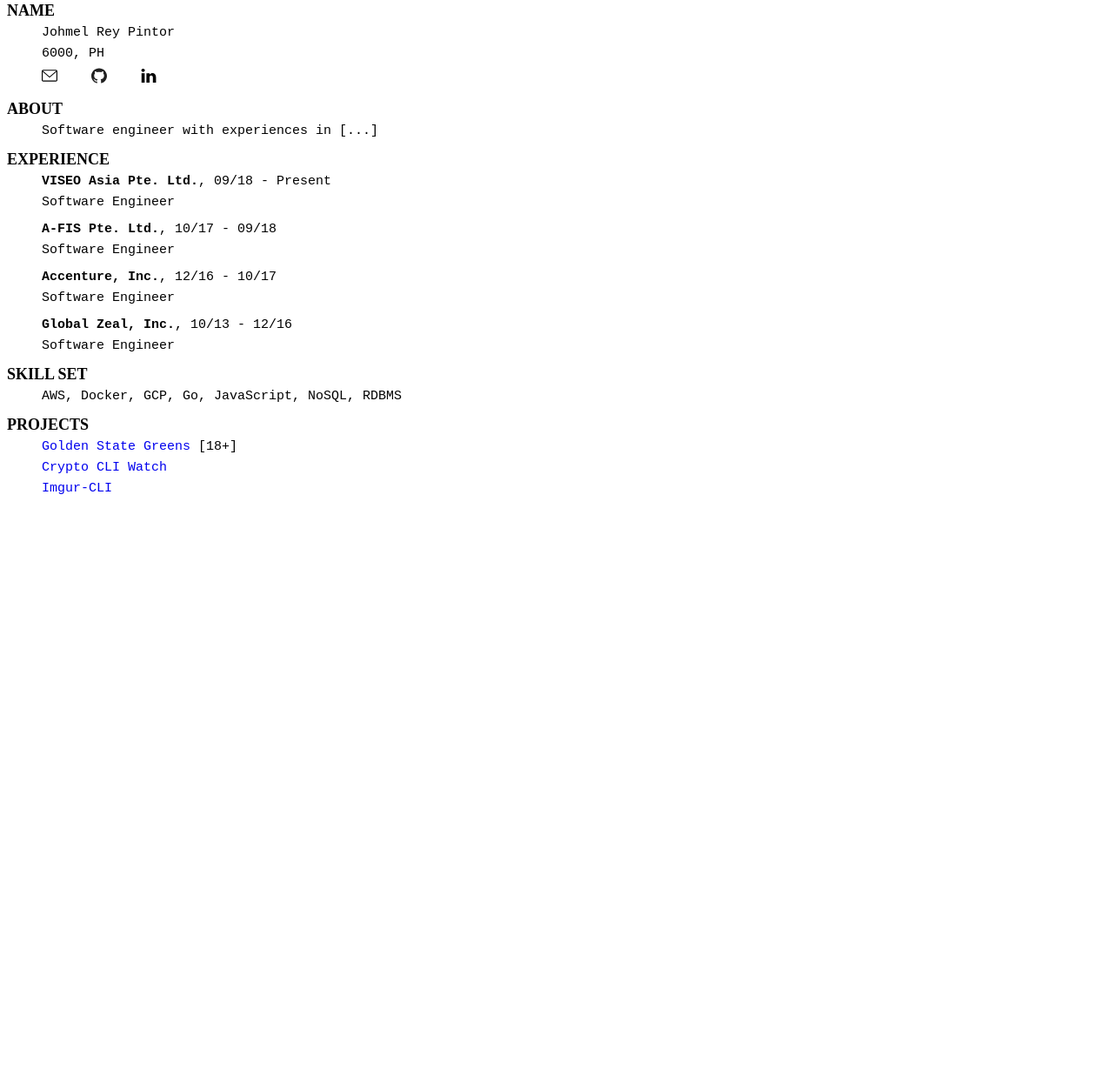
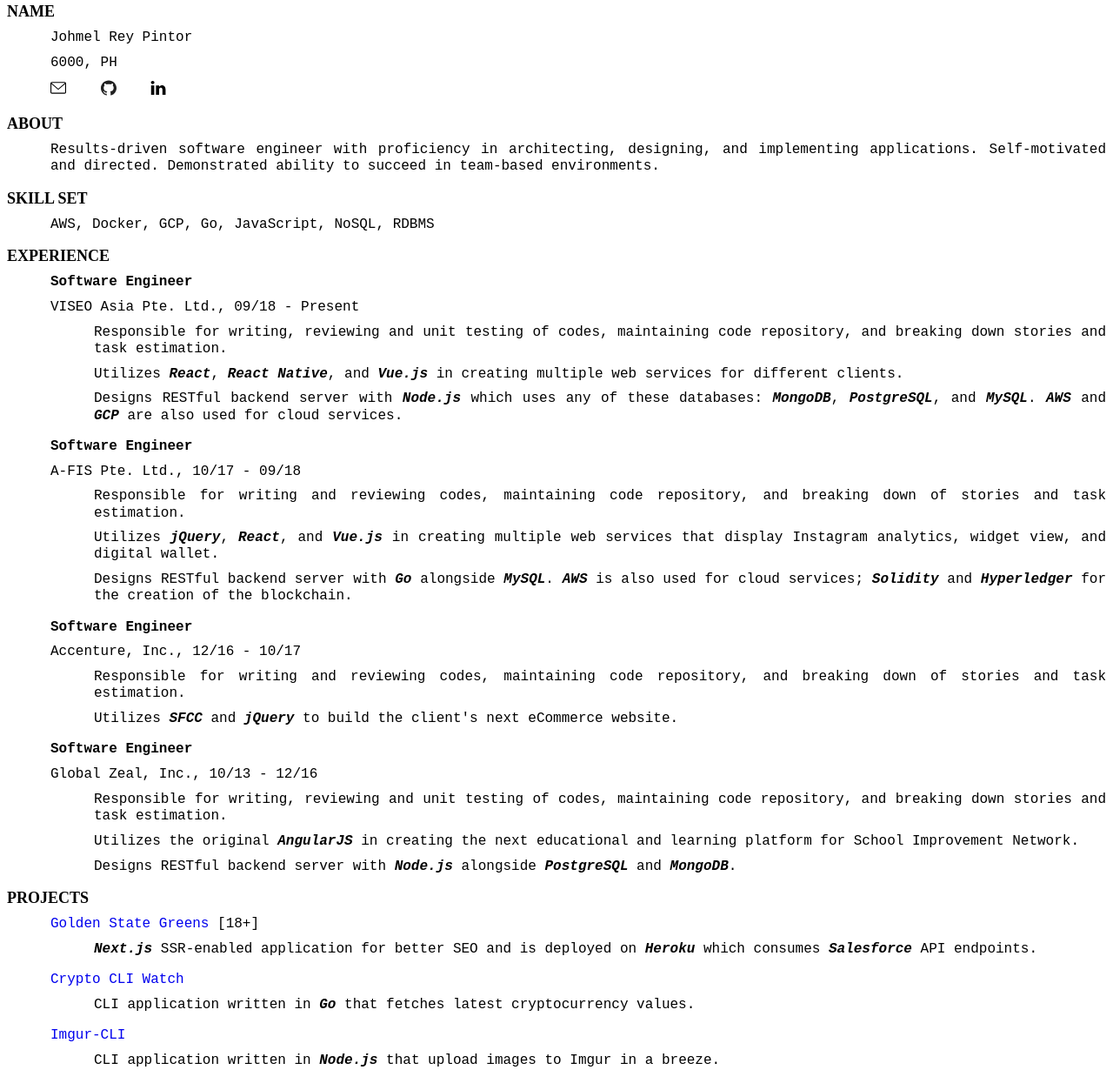
Before and after one commit to technowar/technowar.github.io, a plain HTML site: page index.html in a window 1280 px wide. Shown: the part 5-1258 px from the top of the page at 87% size. Before the commit the page ends 800 px from the top, so only its background shows below. Drawn offline with Linux system fonts and the light colour scheme.

Commit message:
add desc

```diff
--- a/assets/styles/styles.css
+++ b/assets/styles/styles.css
@@ -1,5 +1,9 @@
 html, body {
   height: 100%;
+}
+
+body {
+  line-height: 1.2;
 }
 
 a {
@@ -12,14 +16,15 @@ a {
   padding: 8px;
 }
 
-.content {
+.content,
+.responsibilities {
   margin-block-end: 1em;
-  padding-left: 40px;
+  padding-left: 50px;
 }
 
 .content p {
   font-family: monospace, courier;
-  font-size: 15px;
+  font-size: 16px;
   margin-block-start: 0.6em;
   margin-block-end: 0.6em;
   margin-inline-start: 0;
@@ -43,7 +48,11 @@ a {
   padding-left: 15px;
 }
 
-.title p {
+.responsibilities p span {
+  font-style: italic;
+}
+
+.title h2 {
   font-size: 18px;
   font-weight: 600;
 }
--- a/index.html
+++ b/index.html
@@ -50,7 +50,7 @@
     <div id="app">
         <section class="name">
             <div class="title">
-                <p>NAME</p>
+                <h2>NAME</h2>
             </div>
             <div class="content">
                 <p>Johmel Rey Pintor</p>
@@ -70,63 +70,95 @@
         </section>
         <section class="about">
             <div class="title">
-                <p>ABOUT</p>
+                <h2>ABOUT</h2>
             </div>
             <div class="content">
-                <p>Software engineer with experiences in [...]</p>
-            </div>
-        </section>
-        <section class="experiences">
-            <div class="title">
-                <p>EXPERIENCE</p>
-            </div>
-            <div class="content">
-                <p>
-                    <span>VISEO Asia Pte. Ltd.</span>, 09/18 - Present
-                </p>
-                <p>Software Engineer</p>
-            </div>
-            <div class="content">
-                <p>
-                    <span>A-FIS Pte. Ltd.</span>, 10/17 - 09/18
-                </p>
-                <p>Software Engineer</p>
-            </div>
-            <div class="content">
-                <p>
-                    <span>Accenture, Inc.</span>, 12/16 - 10/17
-                </p>
-                <p>Software Engineer</p>
-            </div>
-            <div class="content">
-                <p>
-                    <span>Global Zeal, Inc.</span>, 10/13 - 12/16
-                </p>
-                <p>Software Engineer</p>
+                <p>Results-driven software engineer with proficiency in architecting, designing, and implementing applications. Self-motivated and directed. Demonstrated ability to succeed in team-based environments.</p>
             </div>
         </section>
         <section class="skills">
             <div class="title">
-                <p>SKILL SET</p>
+                <h2>SKILL SET</h2>
             </div>
             <div class="content">
                 <p>AWS, Docker, GCP, Go, JavaScript, NoSQL, RDBMS</p>
             </div>
         </section>
+        <section class="experiences">
+            <div class="title">
+                <h2>EXPERIENCE</h2>
+            </div>
+            <div class="content">
+                <p>
+                    <span>Software Engineer</span>
+                </p>
+                <p>VISEO Asia Pte. Ltd., 09/18 - Present</p>
+                <div class="responsibilities">
+                    <p>Responsible for writing, reviewing and unit testing of codes, maintaining code repository, and breaking down stories and task estimation.</p>
+                    <p>Utilizes <span>React</span>, <span>React Native</span>, and <span>Vue.js</span> in creating multiple web services for different clients.</p>
+                    <p>Designs RESTful backend server with <span>Node.js</span> which uses any of these databases: <span>MongoDB</span>, <span>PostgreSQL</span>, and <span>MySQL</span>. <span>AWS</span> and <span>GCP</span> are also used for cloud services.</p>
+                </div>
+            </div>
+            <div class="content">
+                <p>
+                    <span>Software Engineer</span>
+                </p>
+                <p>A-FIS Pte. Ltd., 10/17 - 09/18</p>
+                <div class="responsibilities">
+                    <p>Responsible for writing and reviewing codes, maintaining code repository, and breaking down of stories and task estimation.</p>
+                    <p>Utilizes <span>jQuery</span>, <span>React</span>, and <span>Vue.js</span> in creating multiple web services that display Instagram analytics, widget view, and digital wallet.</p>
+                    <p>Designs RESTful backend server with <span>Go</span> alongside <span>MySQL</span>. <span>AWS</span> is also used for cloud services; <span>Solidity</span> and <span>Hyperledger</span> for the creation of the blockchain.</p>
+                </div>
+            </div>
+            <div class="content">
+                <p>
+                    <span>Software Engineer</span>
+                </p>
+                <p>Accenture, Inc., 12/16 - 10/17</p>
+                <div class="responsibilities">
+                    <p>Responsible for writing and reviewing codes, maintaining code repository, and breaking down of stories and task estimation.</p>
+                    <p>Utilizes <span>SFCC</span> and <span>jQuery</span> to build the client's next eCommerce website.</p>
+                </div>
+            </div>
+            <div class="content">
+                <p>
+                    <span>Software Engineer</span>
+                </p>
+                <p>Global Zeal, Inc., 10/13 - 12/16</p>
+                <div class="responsibilities">
+                    <p>Responsible for writing, reviewing and unit testing of codes, maintaining code repository, and breaking down stories and task estimation.</p>
+                    <p>Utilizes the original <span>AngularJS</span> in creating the next educational and learning platform for School Improvement Network.</p>
+                    <p>Designs RESTful backend server with <span>Node.js</span> alongside <span>PostgreSQL</span> and <span>MongoDB</span>.</p>
+                </div>
+            </div>
+        </section>
         <section class="projects">
             <div class="title">
-                <p>PROJECTS</p>
+                <h2>PROJECTS</h2>
             </div>
             <div class="content">
                 <p>
                     <a href="https://gsg-online-ordering.herokuapp.com/" rel="noopener noreferrer" target="_blank">Golden State Greens</a> [18+]
                 </p>
+                <div class="responsibilities">
+                    <p><span>Next.js</span> SSR-enabled application for better SEO and is deployed on <span>Heroku</span> which consumes <span>Salesforce</span> API endpoints.</p>
+                </div>
+            </div>
+            <div class="content">
                 <p>
                     <a href="https://github.com/technowar/crypto#crypto-cli-application" rel="noopener noreferrer" target="_blank">Crypto CLI Watch</a>
                 </p>
+                <div class="responsibilities">
+                    <p>CLI application written in <span>Go</span> that fetches latest cryptocurrency values.</p>
+                </div>
+            </div>
+            <div class="content">
                 <p>
                     <a href="https://github.com/technowar/Imgur-CLI#imgur" rel="noopener noreferrer" target="_blank">Imgur-CLI</a>
                 </p>
+                <div class="responsibilities">
+                    <p>CLI application written in <span>Node.js</span> that upload images to Imgur in a breeze.</p>
+                </div>
             </div>
         </section>
     </div>
```
